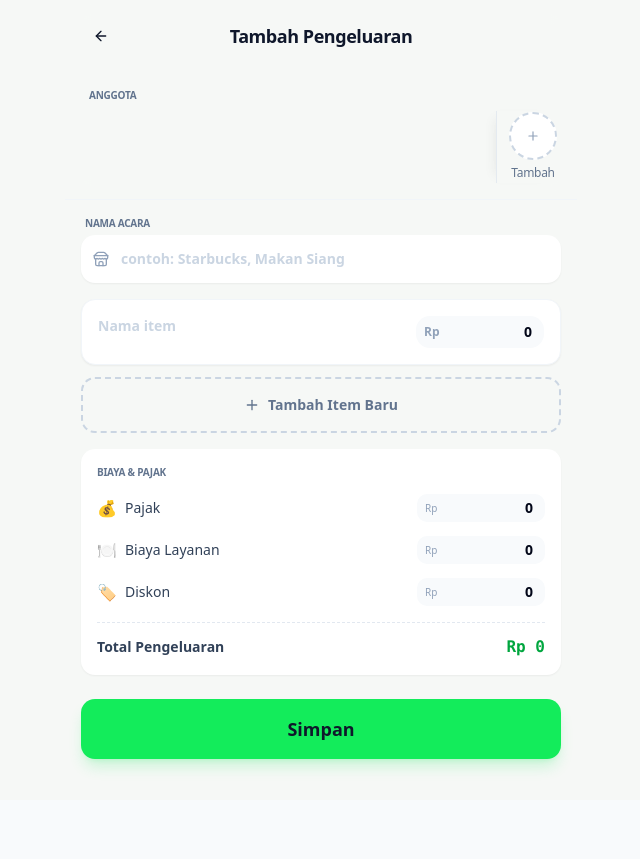
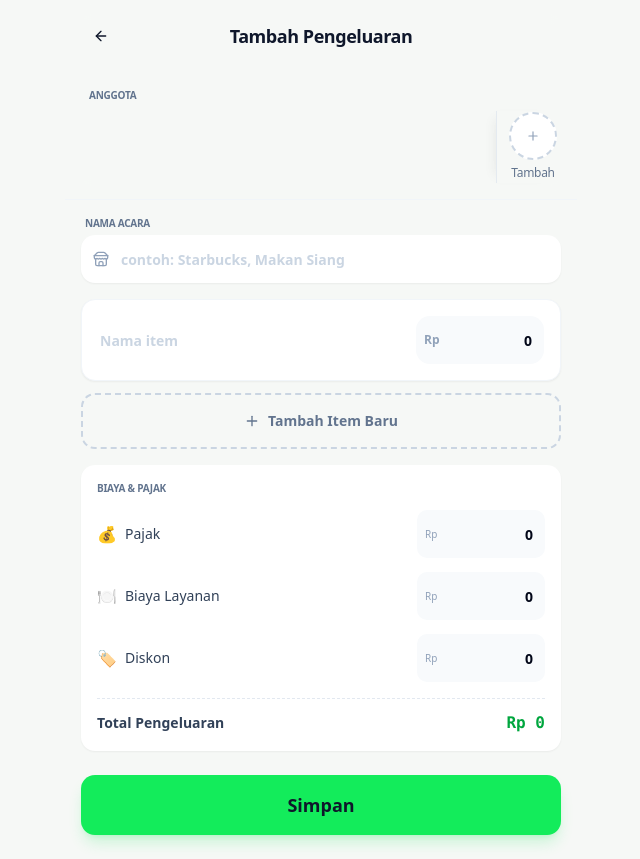
Before and after one commit to AchmadWahyu/split-bill, a React (Vite) app: page /acara/13b56b64-14df-4efa-8edf-567d80291c27/edit in a window 1280 px wide. Shown: the whole page, without its empty margins (319-959 px from the left). Before the commit the page ends 800 px from the top, so only its background shows below. Built offline with nearby package versions, Linux system fonts and the light colour scheme.

Commit message:
fix: ux field size

```diff
--- a/src/components/PersonAvatar.tsx
+++ b/src/components/PersonAvatar.tsx
@@ -48,7 +48,7 @@ export function PersonAvatar({
   const initials = getInitials(name);
 
   const sizeClasses = {
-    sm: 'size-8 text-[10px]',
+    sm: 'size-9 text-[10px]',
     md: 'size-12 text-sm',
     lg: 'size-14 text-base',
   };
--- a/src/routes/add-expense/AddExpenseView.tsx
+++ b/src/routes/add-expense/AddExpenseView.tsx
@@ -109,7 +109,7 @@ export function AddExpenseView() {
         required: { value: true, message: ERROR_MESSAGE_REQUIRED },
        })}
        placeholder="contoh: Starbucks, Makan Siang"
-       className="pl-10 bg-white border-0 rounded-xl shadow-[0px_1px_2px_0px_rgba(0,0,0,0.05)] font-semibold text-base py-3.5 h-auto placeholder:text-slate-300 placeholder:font-semibold"
+       className="h-12 min-h-12 pl-10 bg-white border-0 rounded-xl shadow-[0px_1px_2px_0px_rgba(0,0,0,0.05)] font-semibold text-base py-0 placeholder:text-slate-300 placeholder:font-semibold"
       />
      </div>
      {errors.title?.message ? (
@@ -132,8 +132,8 @@ export function AddExpenseView() {
          hasReceiverError ? 'border-red-300' : 'border-slate-100',
         )}
        >
-        <div className="flex gap-3 items-start">
-         <div className="flex-1 self-start flex flex-col gap-1 min-w-0">
+        <div className="flex gap-3 items-center">
+         <div className="flex-1 flex flex-col gap-1 min-w-0">
           <Input
            {...register(`expense.items.${itemIndex}.title`, {
             required: {
@@ -142,7 +142,7 @@ export function AddExpenseView() {
             },
            })}
            placeholder="Nama item"
-           className="border-0 p-0 font-bold text-base h-auto shadow-none focus-visible:ring-0 placeholder:text-slate-300"
+           className="h-12 min-h-12 border-0 px-0.5 py-0 font-bold text-base shadow-none focus-visible:ring-0 placeholder:text-slate-300"
           />
           {itemErrors?.title?.message ? (
            <ErrorMessageForm
@@ -176,7 +176,7 @@ export function AddExpenseView() {
                onChange(unformatThousandSeparator(e.target.value))
               }
               onFocus={(e) => e.target.select()}
-              className="pl-7 bg-slate-50 rounded-xl border-0 text-right font-bold text-sm py-1.5 h-auto shadow-none focus-visible:ring-1"
+              className="h-12 min-h-12 pl-7 bg-slate-50 rounded-xl border-0 text-right font-bold text-sm py-0 shadow-none focus-visible:ring-1"
              />
             )}
            />
@@ -271,7 +271,7 @@ export function AddExpenseView() {
           value={formatThousandSeparator(value ?? '')}
           onChange={(e) => onChange(unformatThousandSeparator(e.target.value))}
           onFocus={(e) => e.target.select()}
-          className="pl-7 bg-slate-50 rounded-lg border-0 text-right font-bold text-sm py-1 h-auto shadow-none focus-visible:ring-1"
+          className="h-12 min-h-12 pl-7 bg-slate-50 rounded-lg border-0 text-right font-bold text-sm py-0 shadow-none focus-visible:ring-1"
          />
         )}
        />
@@ -300,7 +300,7 @@ export function AddExpenseView() {
           value={formatThousandSeparator(value ?? '')}
           onChange={(e) => onChange(unformatThousandSeparator(e.target.value))}
           onFocus={(e) => e.target.select()}
-          className="pl-7 bg-slate-50 rounded-lg border-0 text-right font-bold text-sm py-1 h-auto shadow-none focus-visible:ring-1"
+          className="h-12 min-h-12 pl-7 bg-slate-50 rounded-lg border-0 text-right font-bold text-sm py-0 shadow-none focus-visible:ring-1"
          />
         )}
        />
@@ -329,7 +329,7 @@ export function AddExpenseView() {
           value={formatThousandSeparator(value ?? '')}
           onChange={(e) => onChange(unformatThousandSeparator(e.target.value))}
           onFocus={(e) => e.target.select()}
-          className="pl-7 bg-slate-50 rounded-lg border-0 text-right font-bold text-sm py-1 h-auto shadow-none focus-visible:ring-1"
+          className="h-12 min-h-12 pl-7 bg-slate-50 rounded-lg border-0 text-right font-bold text-sm py-0 shadow-none focus-visible:ring-1"
          />
         )}
        />
```
